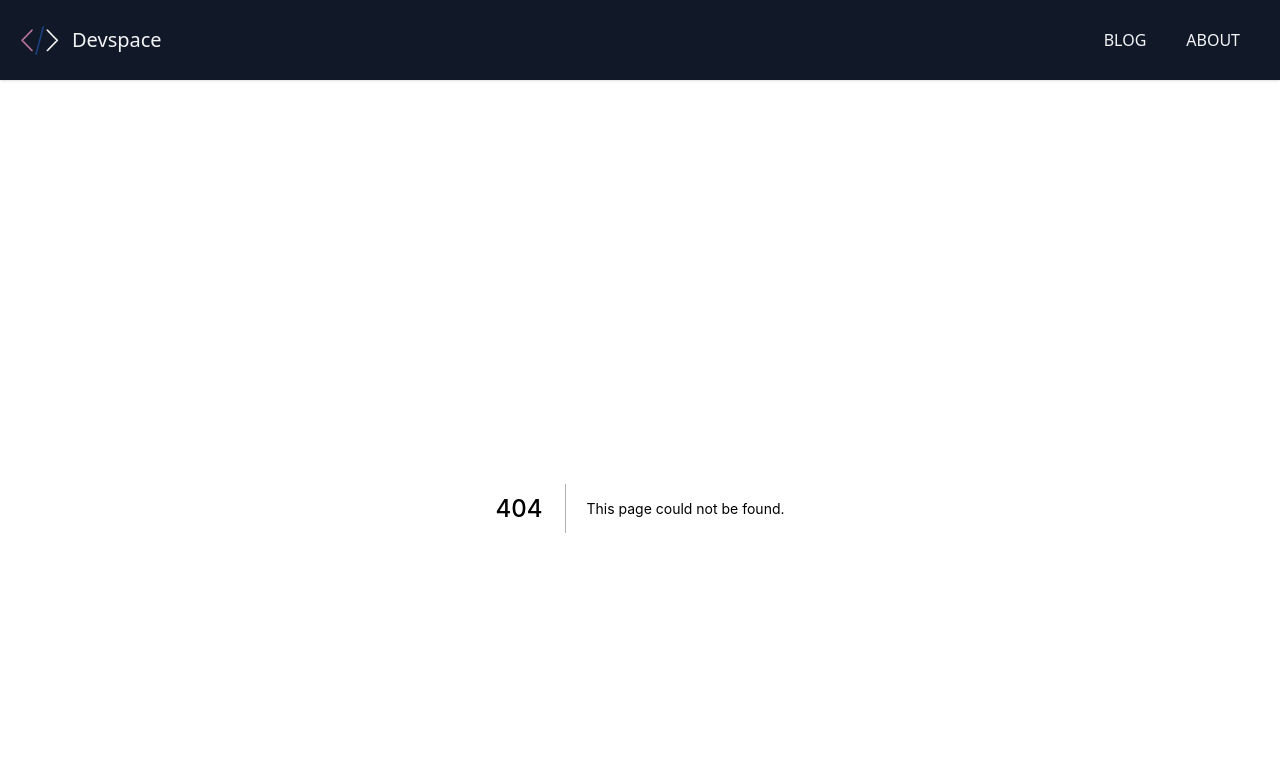
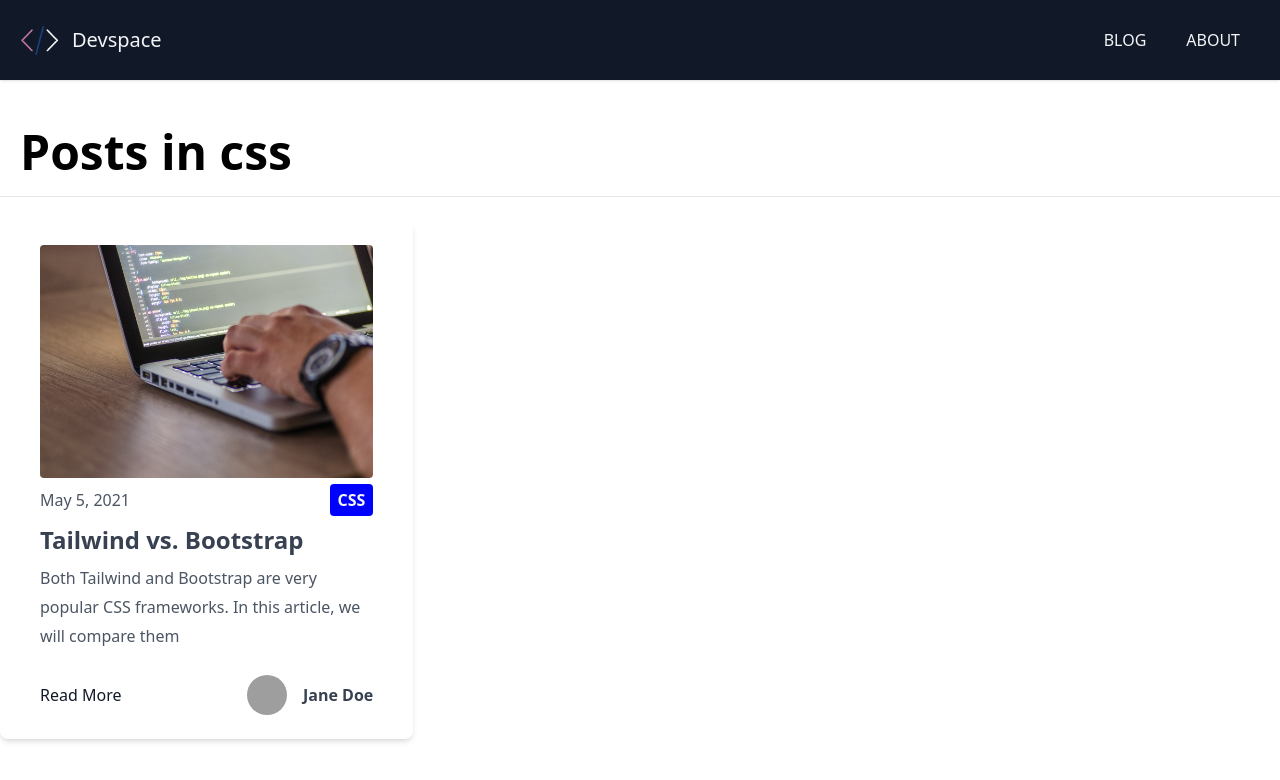
Before and after one commit to hardik6869/NextJs-Blog-App, a Next.js app: page /blog/category/css in a window 1280 px wide. Before the commit this address had no page. Shown: the top 780 px of the page. Built offline with nearby package versions, Linux system fonts and the light colour scheme; grey boxes are pictures that could not be loaded.

Commit message:
Add category Page

```diff
--- a/pages/_app.js
+++ b/pages/_app.js
@@ -1,4 +1,4 @@
-import Layout from "../components/Layout";
+import Layout from "@/components/Layout";
 import "../styles/globals.css";
 
 function MyApp({ Component, pageProps }) {
--- a/pages/blog/[slug].js
+++ b/pages/blog/[slug].js
@@ -2,8 +2,8 @@ import fs from "fs";
 import matter from "gray-matter";
 import path from "path";
 import Link from "next/link";
-import CategoryLabel from "../../components/CategoryLabel";
 import { marked } from "marked";
+import CategoryLabel from "@/components/CategoryLabel";
 
 const PostPage = ({ frontmatter, content, slug }) => {
   const { title, category, date, cover_image, author, author_image } =
--- /dev/null
+++ b/pages/blog/category/[category_name].js
@@ -0,0 +1,65 @@
+import fs from "fs";
+import path from "path";
+import matter from "gray-matter";
+import Link from "next/link";
+import Post from "@/components/Post";
+import { sortByDate } from "@/utils/index";
+
+export default function CategoryBlogPage({ posts, categoryName }) {
+  return (
+    <div>
+      <h1 className="text-5xl border-b4 p-5 font-bold">
+        Posts in {categoryName}
+      </h1>
+      <hr />
+      <div className="grid md:grid-cols-2 lg:grid-cols-3 gap-5">
+        {posts.map((post, index) => (
+          <Post key={index} post={post} />
+        ))}
+      </div>
+    </div>
+  );
+}
+
+export const getStaticPaths = async () => {
+  const files = fs.readdirSync(path.join("posts"));
+  const categories = files.map((filename) => {
+    const markdownWithMeta = fs.readFileSync(
+      path.join("posts", filename),
+      "utf-8"
+    );
+    const { data: frontmatter } = matter(markdownWithMeta);
+    return frontmatter.category.toLowerCase();
+  });
+  const paths = categories.map((category) => ({
+    params: {
+      category_name: category,
+    },
+  }));
+  return { paths, fallback: false };
+};
+
+export const getStaticProps = async ({ params: { category_name } }) => {
+  const files = fs.readdirSync(path.join("posts"));
+  const posts = files.map((filename) => {
+    const slug = filename.replace(".md", "");
+    const markdownWithMeta = fs.readFileSync(
+      path.join("posts", filename),
+      "utf-8"
+    );
+    const { data: frontmatter } = matter(markdownWithMeta);
+    return {
+      slug,
+      frontmatter,
+    };
+  });
+  const categoryPosts = posts.filter(
+    (post) => post.frontmatter.category.toLowerCase() === category_name
+  );
+  return {
+    props: {
+      posts: categoryPosts.sort(sortByDate),
+      categoryName: category_name,
+    },
+  };
+};
--- a/pages/index.js
+++ b/pages/index.js
@@ -2,8 +2,8 @@ import fs from "fs";
 import matter from "gray-matter";
 import path from "path";
 import Link from "next/link";
-import Post from "../components/Post";
-import { sortByDate } from "../utils";
+import Post from "@/components/Post";
+import { sortByDate } from "@/utils/index";
 
 export default function Home({ posts }) {
   return (
@@ -39,7 +39,7 @@ export const getStaticProps = () => {
   });
   return {
     props: {
-      posts: posts.sort(sortByDate).slice(0, 6),
+      posts: posts.sort(sortByDate),
     },
   };
 };
```
Also changed, not shown: jsconfig.json (added, +10 -0 lines), pages/blog/page/[page_index].js (+4 -4 lines).
